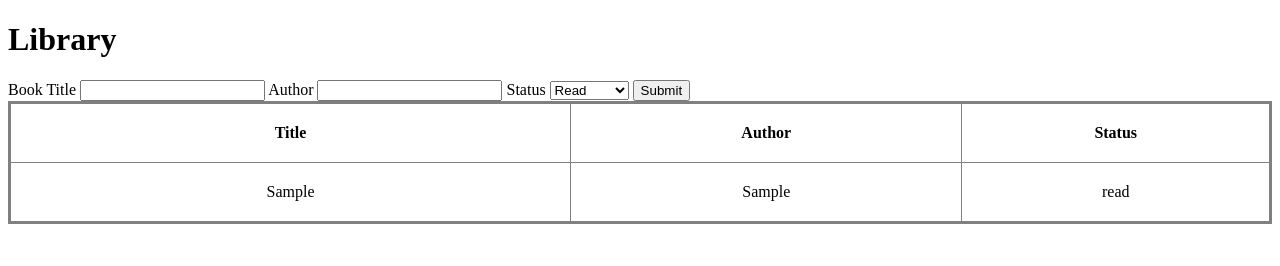
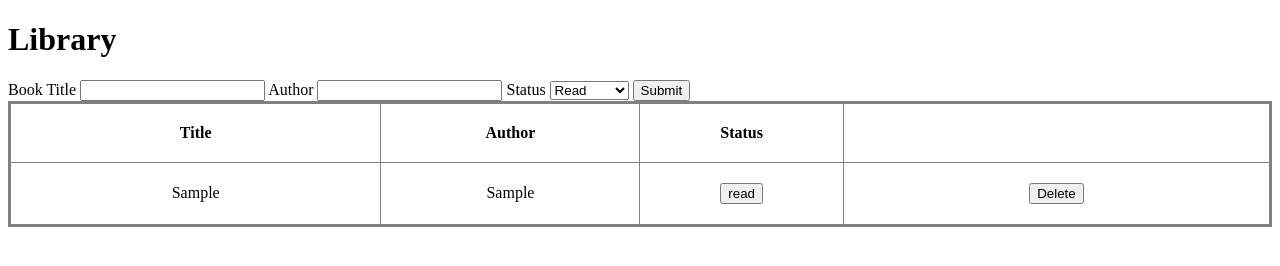
Before and after one commit to coleenhuang/Library-App, a plain HTML site: page index.html in a window 1280 px wide. Both pictures are taken after typing "Sample", "Sample" into the empty fields and a click on the button "Submit". Drawn offline with Linux system fonts and the light colour scheme.

Commit message:
added buttons for read status and delete

```diff
--- a/index.html
+++ b/index.html
@@ -26,6 +26,7 @@
             <th>Title</th>
             <th>Author</th>
             <th>Status</th>
+            <th></th>
         </thead>
         <tbody id="table-body">
             <tr>
--- a/index.js
+++ b/index.js
@@ -3,6 +3,7 @@ const $form = document.querySelector("form").addEventListener("submit", (e) => {
     e.preventDefault();
     console.log('form submitted')
     addBooktoLibrary()
+    //resets form to default
     document.querySelector('form').reset();
   });
 
@@ -53,7 +54,8 @@ function render() {
                `<tr>
                     <td>${book.title}</td>
                     <td>${book.author}</td>
-                    <td>${book.status}</td>
+                    <td><button>${book.status}</button></td>
+                    <td><button>Delete</button></td>
                 </tr>`
                 )
         }).join('')
```
